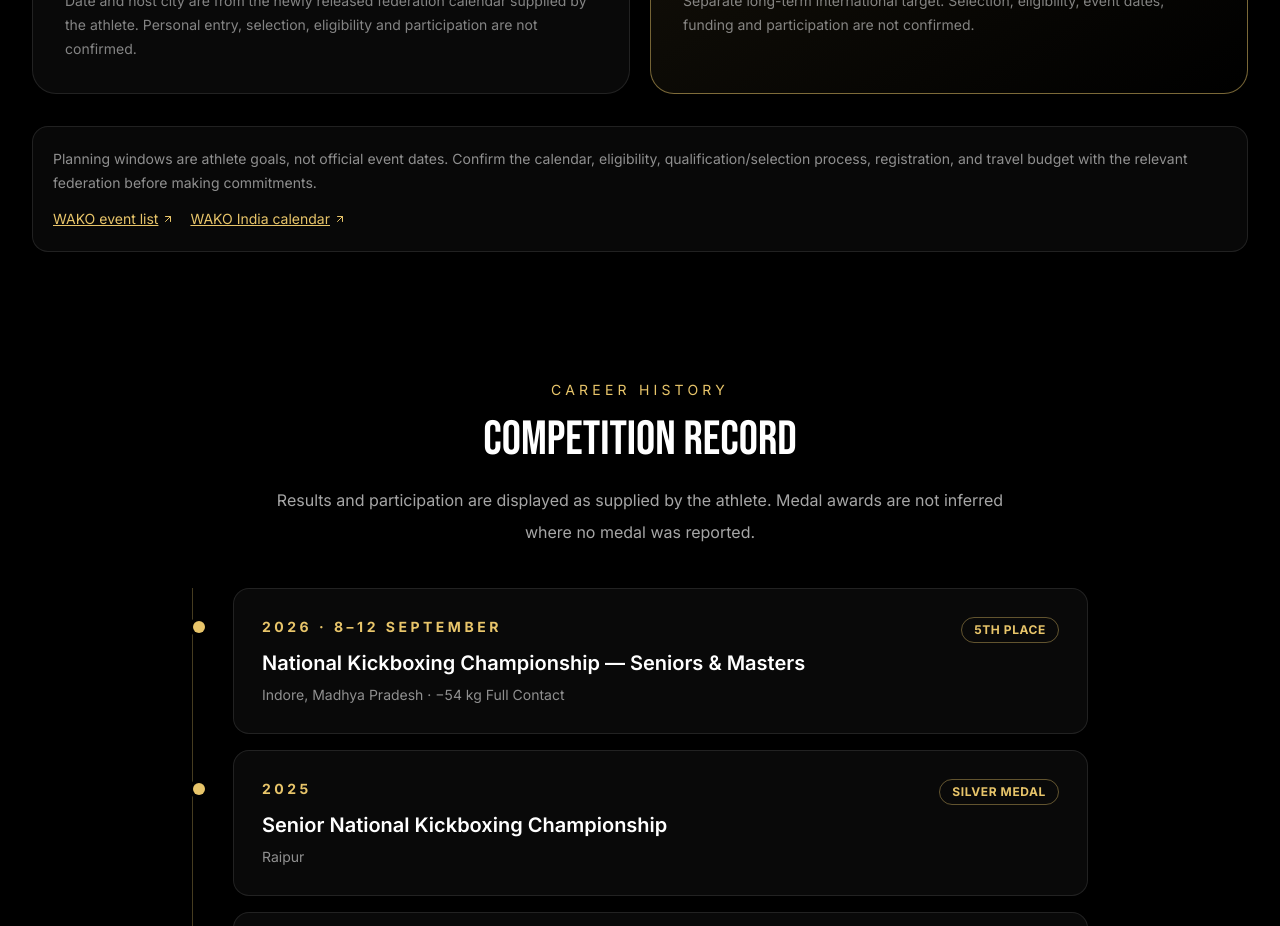
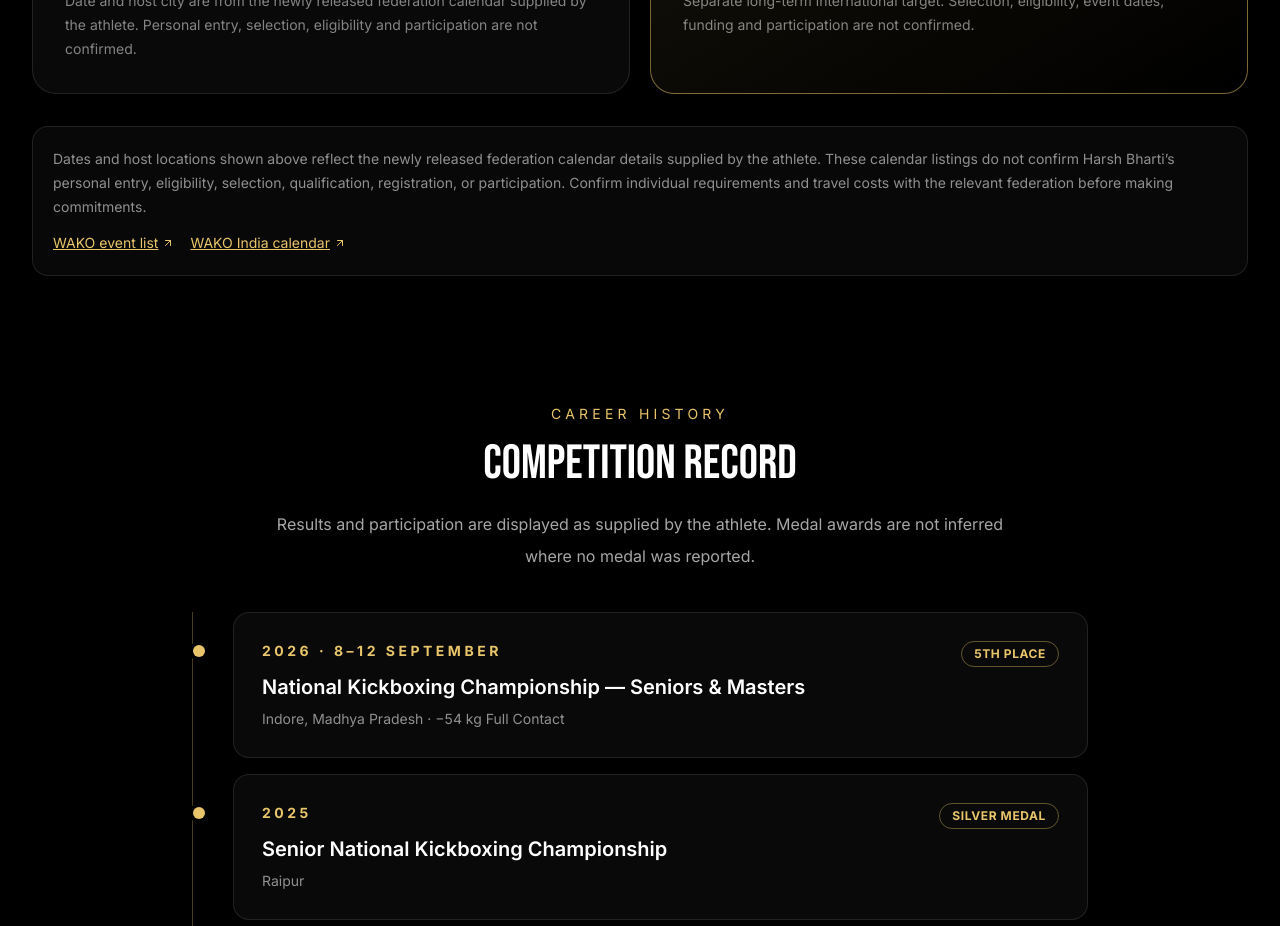
Before and after one commit to harshbharti55/kickboxer-harsh, a Next.js app: page /calendar in a window 1280 px wide. Shown: the part 1700-2626 px from the top of the page. Built offline with nearby package versions, Linux system fonts and the light colour scheme.

Commit message:
Clarify federation calendar dates versus athlete entry status

```diff
--- a/app/calendar/page.tsx
+++ b/app/calendar/page.tsx
@@ -63,7 +63,7 @@ export default function CalendarPage() {
           })}
         </div>
         <div className="mt-8 rounded-2xl border border-white/10 bg-white/[0.03] p-5 text-sm leading-6 text-white/55">
-          Planning windows are athlete goals, not official event dates. Confirm the calendar, eligibility, qualification/selection process, registration, and travel budget with the relevant federation before making commitments.
+          Dates and host locations shown above reflect the newly released federation calendar details supplied by the athlete. These calendar listings do not confirm Harsh Bharti’s personal entry, eligibility, selection, qualification, registration, or participation. Confirm individual requirements and travel costs with the relevant federation before making commitments.
           <div className="mt-3 flex flex-wrap gap-4">
             <a className="inline-flex items-center gap-1 text-gold underline" href="https://www.wako.sport/event-list" target="_blank" rel="noreferrer">WAKO event list <ArrowUpRight className="h-3 w-3" /></a>
             <a className="inline-flex items-center gap-1 text-gold underline" href="https://www.wakoindia.org/calendar/" target="_blank" rel="noreferrer">WAKO India calendar <ArrowUpRight className="h-3 w-3" /></a>
```
